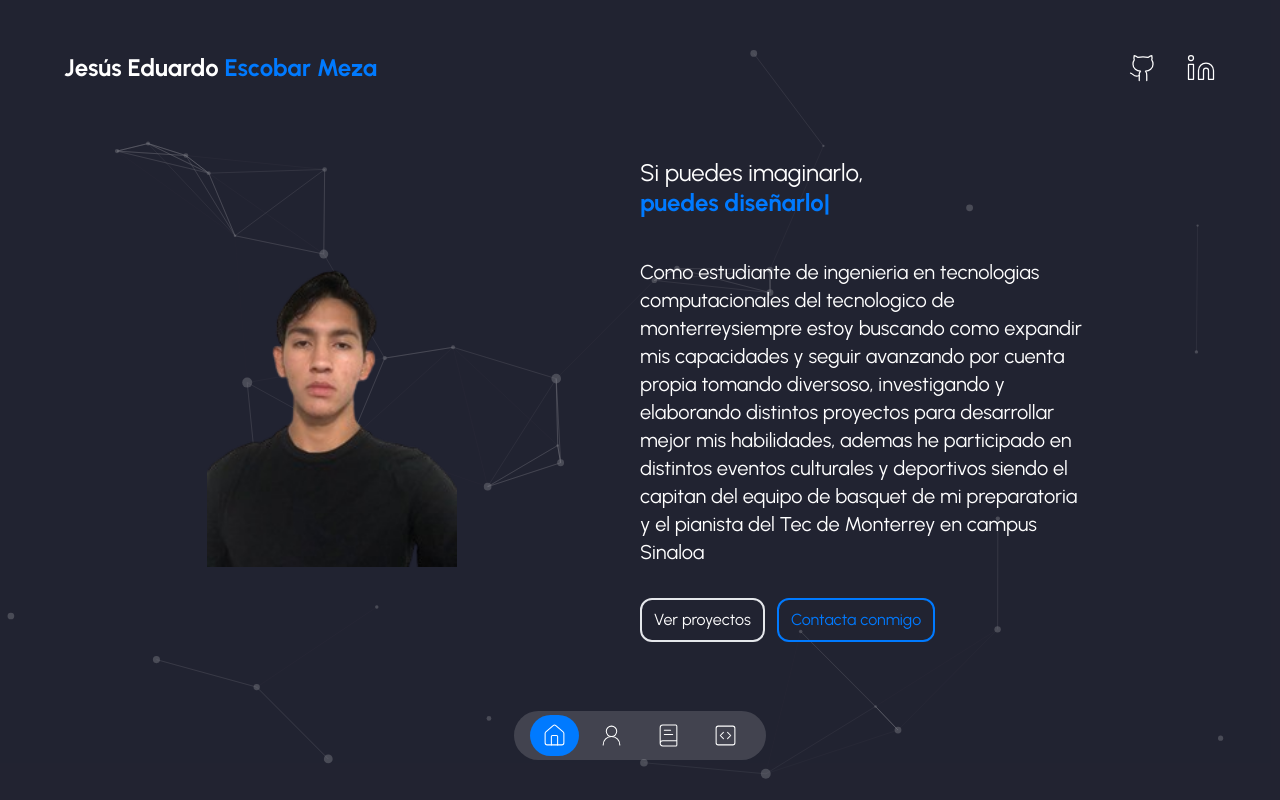
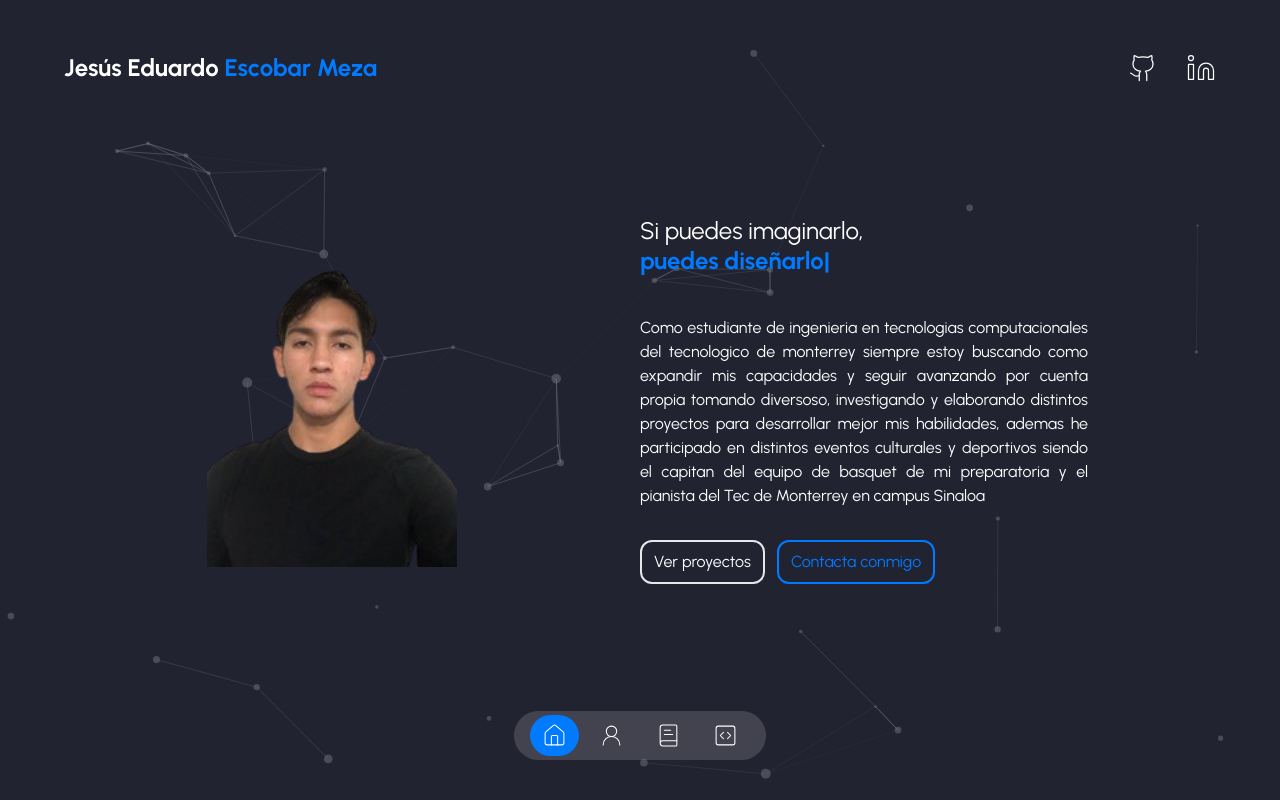
Before and after one commit to JesusWor/landing-pagejesusescobar, a Next.js app: page / in a window 1280 px wide. Built offline with nearby package versions, Linux system fonts and the light colour scheme.

Commit message:
Actualizacion de mis datos 2

```diff
--- a/components/introduction.tsx
+++ b/components/introduction.tsx
@@ -29,8 +29,8 @@ const Introduction = () => {
                         />
                     </h1>
 
-                    <p className="mx-auto mb-2 text-xl md:mx-0 md:mb-8">
-                        Como estudiante de ingenieria en tecnologias computacionales del tecnologico de monterreysiempre estoy buscando como expandir mis capacidades y seguir avanzando por cuenta propia tomando diversoso, investigando y elaborando distintos proyectos para desarrollar mejor mis habilidades, ademas he participado en distintos eventos culturales y deportivos siendo el capitan del equipo de basquet de mi preparatoria y el pianista del Tec de Monterrey en campus Sinaloa
+                    <p className="mx-auto mb-2 text-40px md:mx-0 md:mb-8 text-justify">
+                        Como estudiante de ingenieria en tecnologias computacionales del tecnologico de monterrey siempre estoy buscando como expandir mis capacidades y seguir avanzando por cuenta propia tomando diversoso, investigando y elaborando distintos proyectos para desarrollar mejor mis habilidades, ademas he participado en distintos eventos culturales y deportivos siendo el capitan del equipo de basquet de mi preparatoria y el pianista del Tec de Monterrey en campus Sinaloa
                     </p>
 
                     <div className="flex items-center justify-center gap-3 md:justify-start md:gab-10">
```
